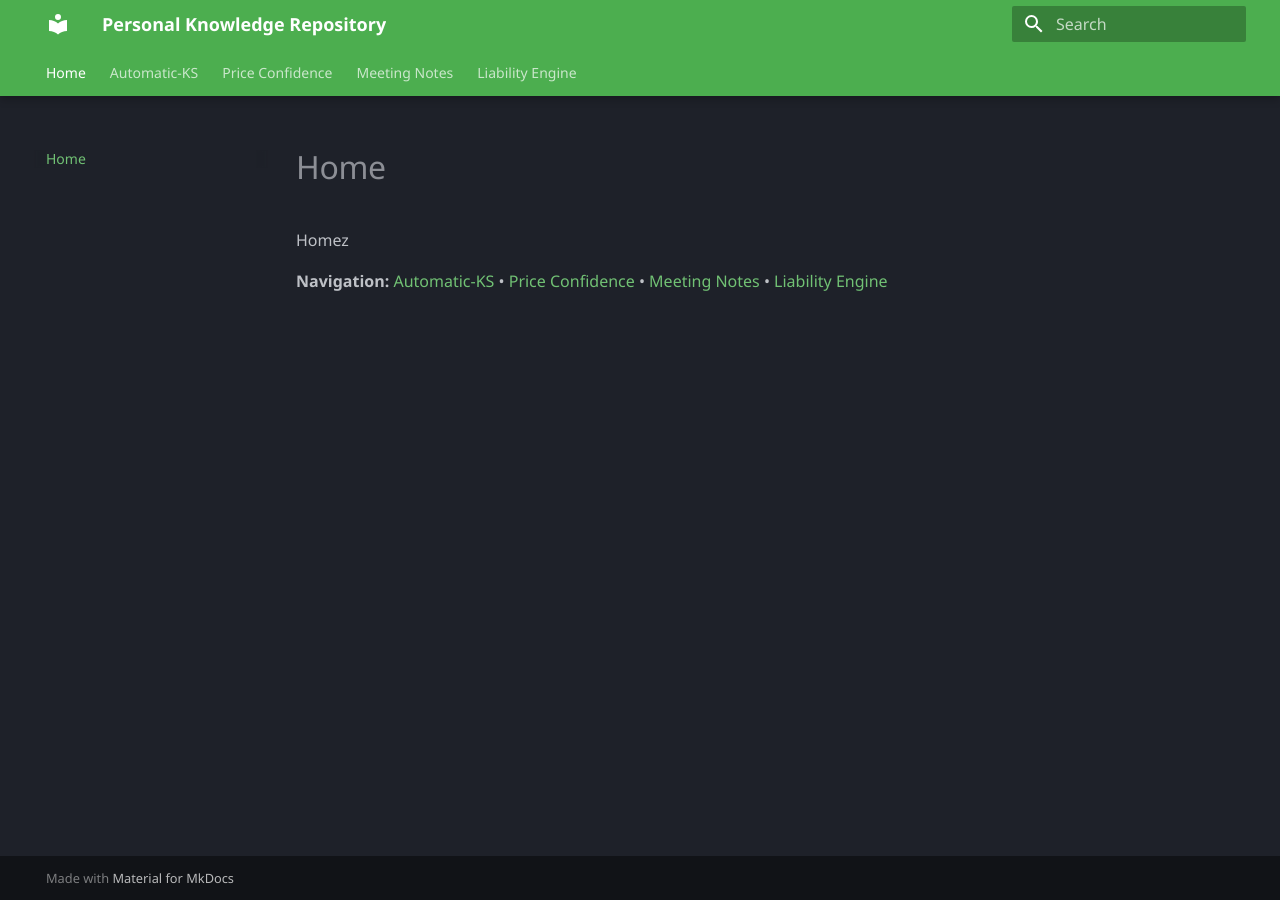
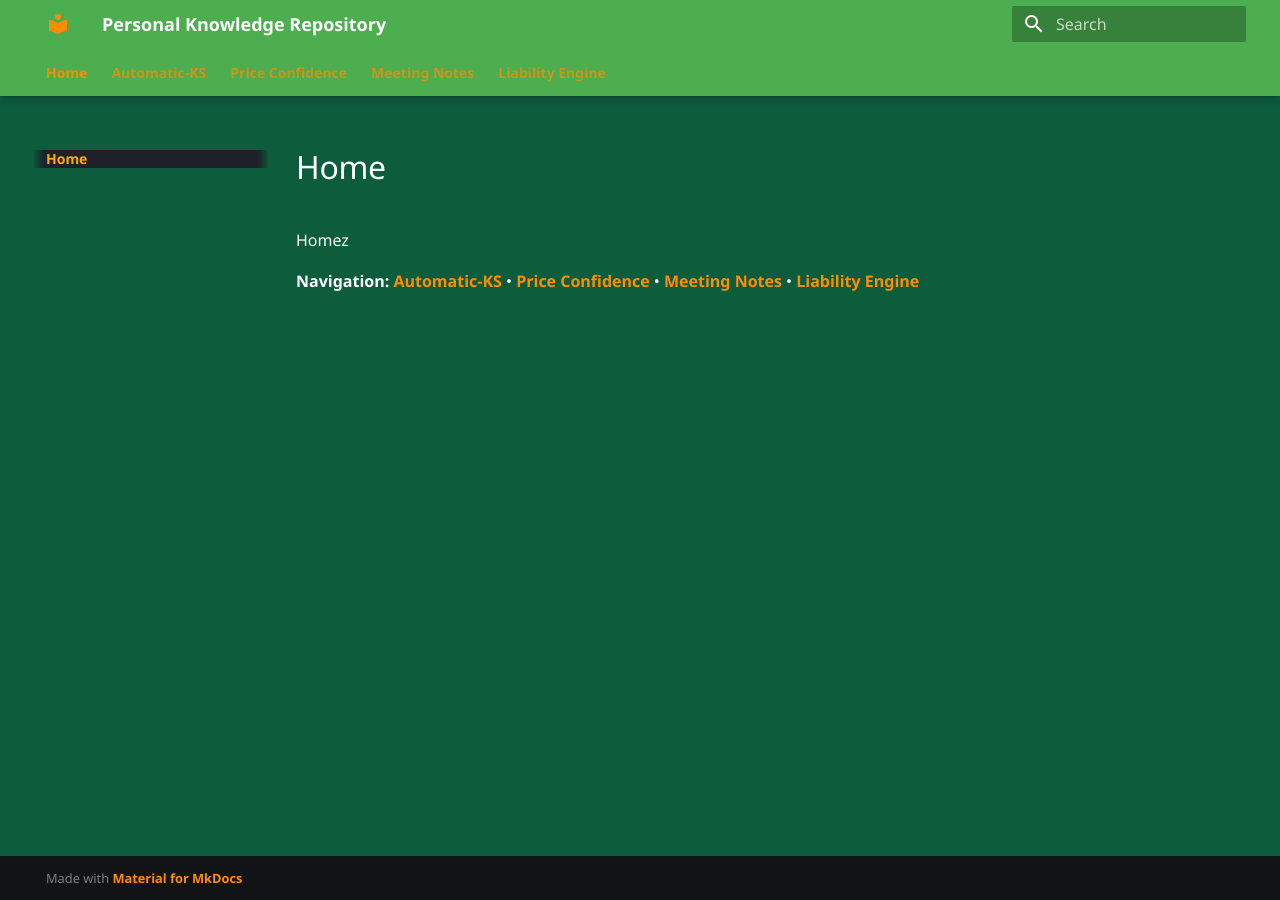
Before and after one commit to MiguelGomes2/pages-mgomes, an MkDocs documentation site: the page built from docs/index.md, in a window 1280 px wide. Built offline with MkDocs 1.6.1 and Material for MkDocs 9.7.7, drawn with Linux system fonts in a browser that asks for light colours; some web fonts are replaced.

Commit message:
Embed CSS directly in theme override - guaranteed to load

```diff
--- /dev/null
+++ b/docs/overrides/main.html
@@ -0,0 +1,94 @@
+{% extends "base.html" %}
+
+{% block styles %}
+  {{ super() }}
+  <style>
+    :root {
+      --md-primary-fg-color: #0d5d3d;
+      --md-primary-bg-color: #0d5d3d;
+      --md-accent-fg-color: #ff8c00;
+    }
+
+    html, body {
+      background-color: #0d5d3d !important;
+    }
+
+    .md-page {
+      background-color: #0d5d3d !important;
+    }
+
+    .md-container {
+      background-color: #0d5d3d !important;
+    }
+
+    .md-content {
+      background-color: #0d5d3d !important;
+      color: #ffffff !important;
+    }
+
+    .md-sidebar {
+      background-color: #0d5d3d !important;
+    }
+
+    .md-nav {
+      background-color: #0d5d3d !important;
+    }
+
+    .md-nav__link {
+      color: #ffffff !important;
+    }
+
+    .md-nav__link:hover {
+      color: #ffaa00 !important;
+    }
+
+    .md-nav__link--active {
+      color: #ffaa00 !important;
+    }
+
+    h1, h2, h3, h4, h5, h6 {
+      color: #ffffff !important;
+    }
+
+    p, li, td {
+      color: #ffffff !important;
+    }
+
+    a {
+      color: #ff8c00 !important;
+      font-weight: bold !important;
+    }
+
+    a:hover {
+      color: #ffaa00 !important;
+    }
+
+    code {
+      background-color: #0a2a1a !important;
+      color: #ffffff !important;
+    }
+
+    pre {
+      background-color: #0a2a1a !important;
+      color: #ffffff !important;
+    }
+
+    details {
+      background-color: #0a2a1a !important;
+      border: 1px solid #ff8c00 !important;
+    }
+
+    details summary {
+      color: #ffffff !important;
+    }
+
+    th {
+      background-color: #0d5d3d !important;
+      color: #ffffff !important;
+    }
+
+    .md-nav__title {
+      display: none !important;
+    }
+  </style>
+{% endblock %}
--- a/mkdocs.yml
+++ b/mkdocs.yml
@@ -1,6 +1,7 @@
 site_name: Personal Knowledge Repository
 theme:
   name: material
+  custom_dir: docs/overrides
   palette:
     - scheme: slate
       primary: green
@@ -32,9 +33,6 @@ markdown_extensions:
   - toc:
       permalink: true
 
-extra_css:
-  - stylesheets/custom.css
-
 nav:
   - Home: index.md
   - Automatic-KS: automaticks/index.md
```
Also changed, not shown: docs/stylesheets/custom.css (renamed from custom.css).
